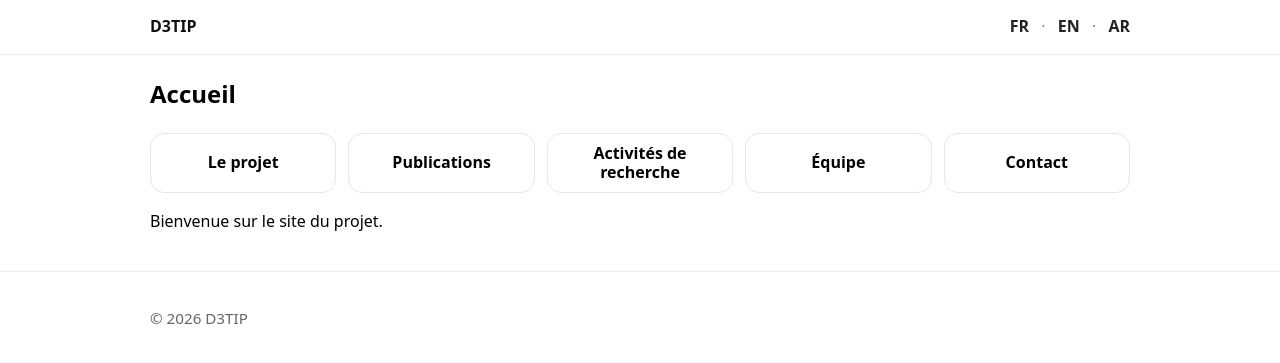
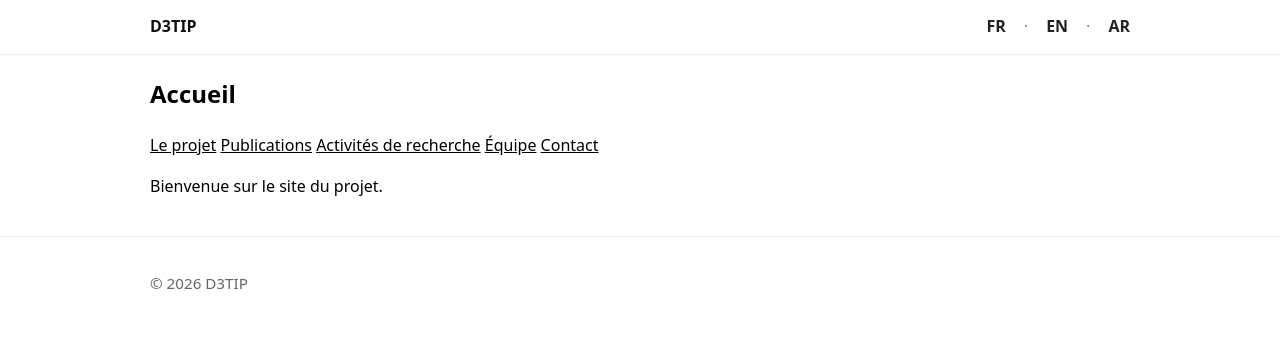
Before and after one commit to d3tip-phc-utique/d3tip-phc-utique.github.io, a Jekyll site: the page built from fr/index.md, in a window 1280 px wide. Shown: the top 363 px of the page. Built offline with Jekyll 4.4.1, drawn with Linux system fonts in a browser that asks for light colours.

Commit message:
Update style.css

```diff
--- a/assets/css/style.css
+++ b/assets/css/style.css
@@ -28,46 +28,43 @@ html[dir="rtl"] .page-content { text-align: right; }
 
 @import "minima";
 
-
-.home-menu{
-  margin: 14px 0 22px;
+/* Header: langues en haut, menu dessous */
+.site-header .top-row{
+  display: flex;
+  align-items: center;
+  justify-content: space-between;
+  gap: 14px;
+  padding-bottom: 10px;
 }
 
-.home-menu a{
-  text-decoration: none;
-  font-weight: 600;
-  border: 1px solid #e6e6e6;
-  padding: 10px 14px;
-  border-radius: 14px;
-  display: flex;
-  align-items: center;
-  justify-content: center;
-  text-align: center;
-  white-space: normal;
-  line-height: 1.2;
+.site-header .menu-row{
+  border-top: 1px solid #eee;
+  padding-top: 10px;
 }
 
-/* Mobile: 2 colonnes */
-@media (max-width: 640px){
-  .home-menu{
-    display: grid;
-    grid-template-columns: 1fr 1fr;
-    gap: 10px;
+/* Menu horizontal, respire */
+.site-header .menu-row .page-link{
+  display: inline-block;
+  margin-right: 16px;
+  padding: 8px 0;
+  white-space: nowrap;
+}
+
+/* Langues */
+.lang-switch{
+  display: inline-flex;
+  align-items: center;
+  gap: 10px;
+}
+.lang-switch a{ text-decoration: none; font-weight: 700; }
+
+/* Mobile: menu passe en lignes (lisible) */
+@media (max-width: 720px){
+  .site-header .top-row{
+    flex-wrap: wrap;
+  }
+  .site-header .menu-row .page-link{
+    margin-right: 12px;
+    padding: 10px 0;
   }
 }
-
-/* Très petit mobile: 1 colonne */
-@media (max-width: 360px){
-  .home-menu{
-    grid-template-columns: 1fr;
-  }
-}
-
-/* Grand écran: 5 colonnes */
-@media (min-width: 900px){
-  .home-menu{
-    display: grid;
-    grid-template-columns: repeat(5, minmax(0, 1fr));
-    gap: 12px;
-  }
-}
```
